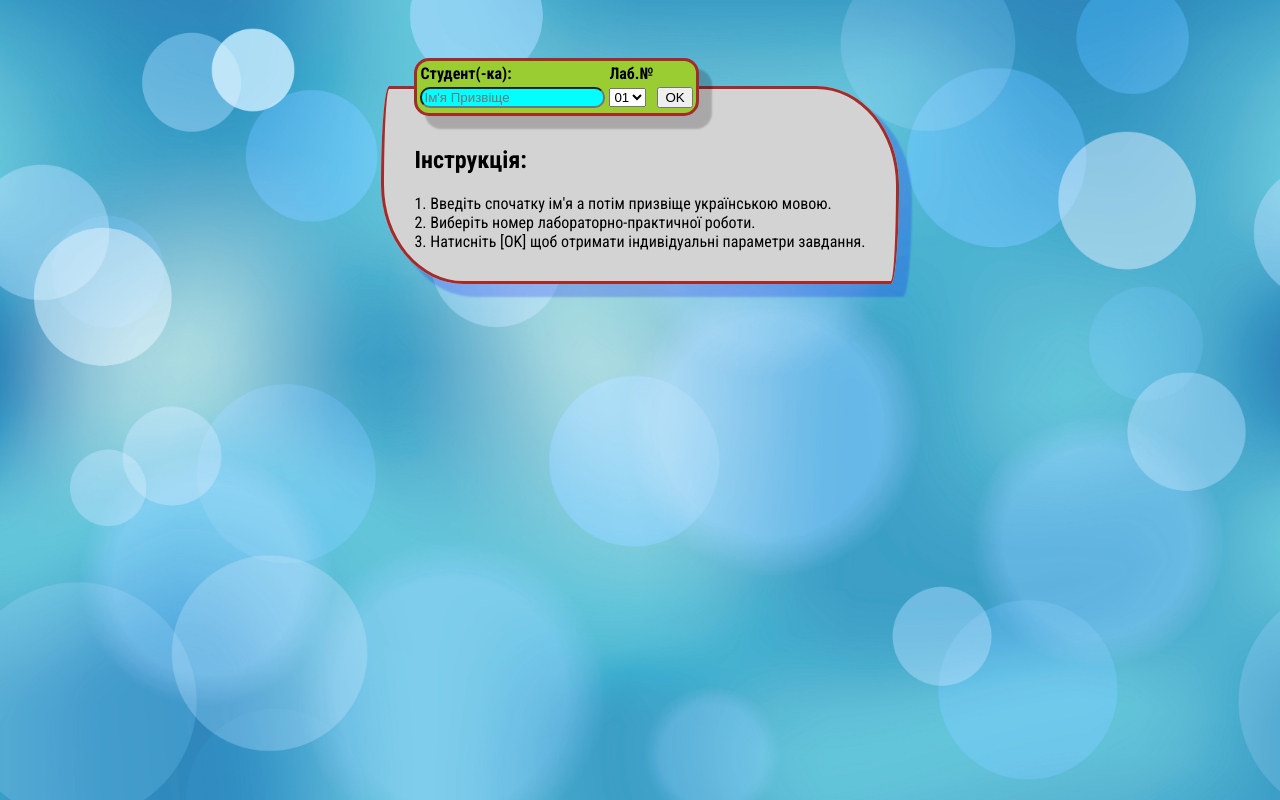
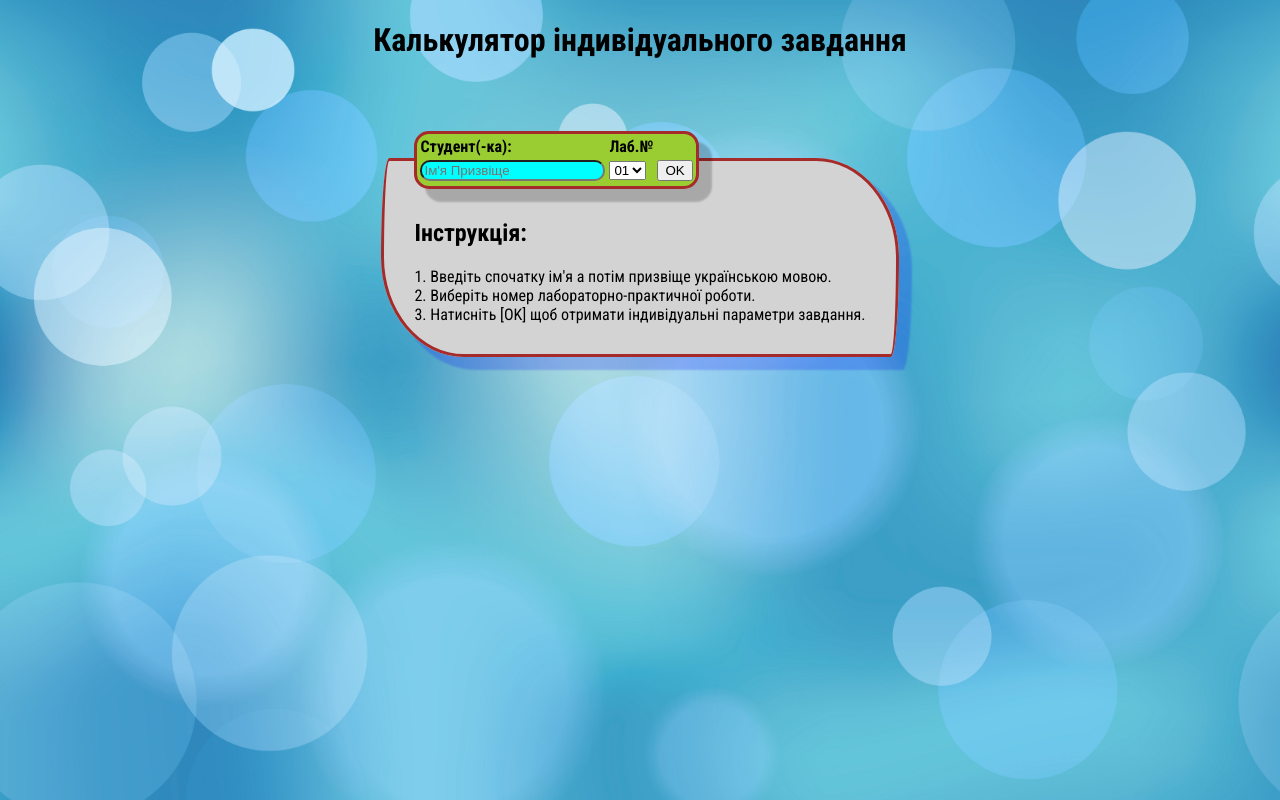
Before and after one commit to artisyst/taskcalc, a plain HTML site: page index.html in a window 1280 px wide. Drawn offline with nearby package versions, Linux system fonts and the light colour scheme.

Commit message:
Add title

```diff
--- a/index.html
+++ b/index.html
@@ -15,6 +15,7 @@
 <!----------------------------------------------------------------------------------------------->
 <body bgcolor="lightgray">
   <center>
+    <h1>Калькулятор індивідуального завдання</h1>
     <fieldset class="fset-main">
       <legend class="fset-legend">
         <table>
```
